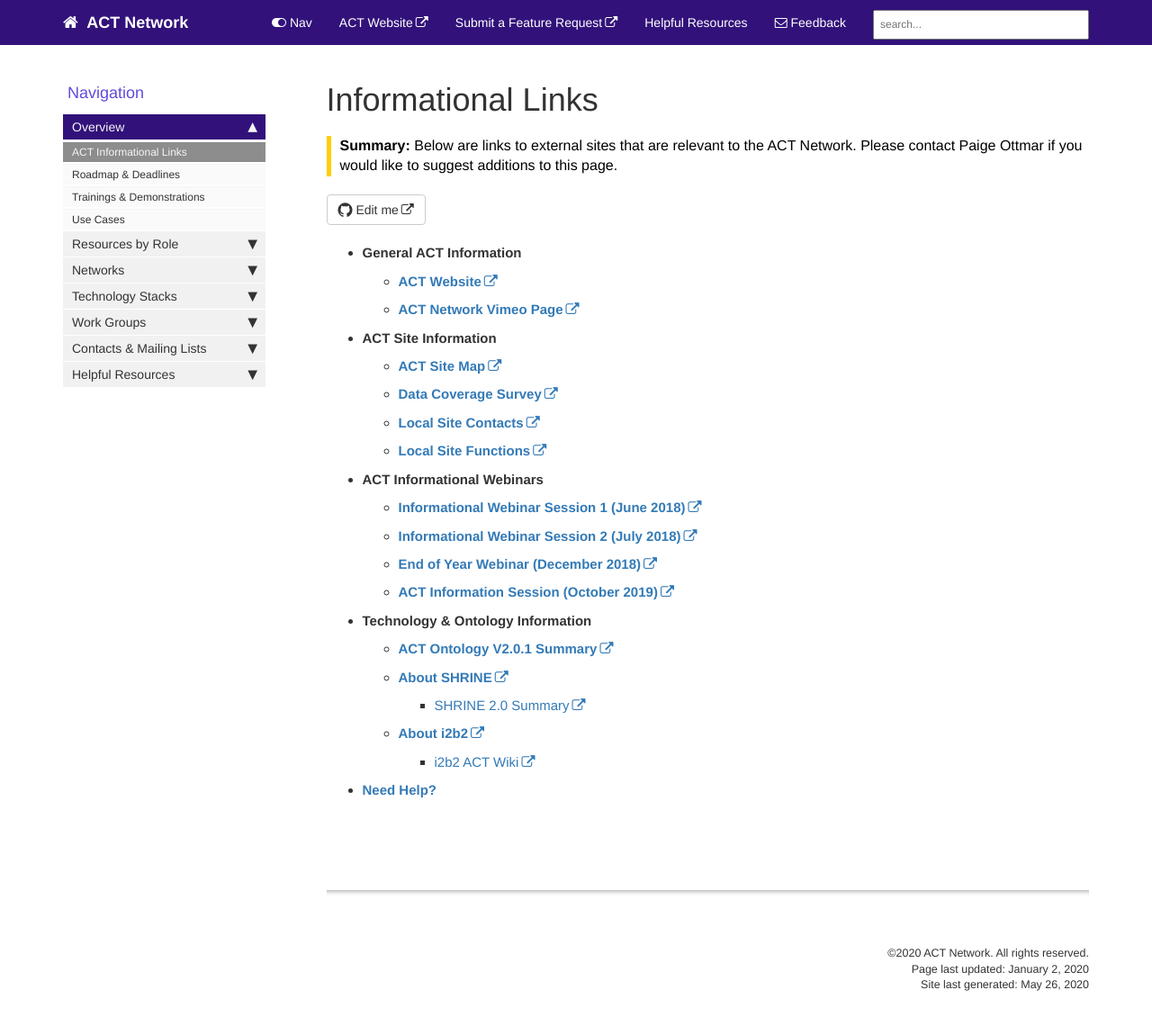
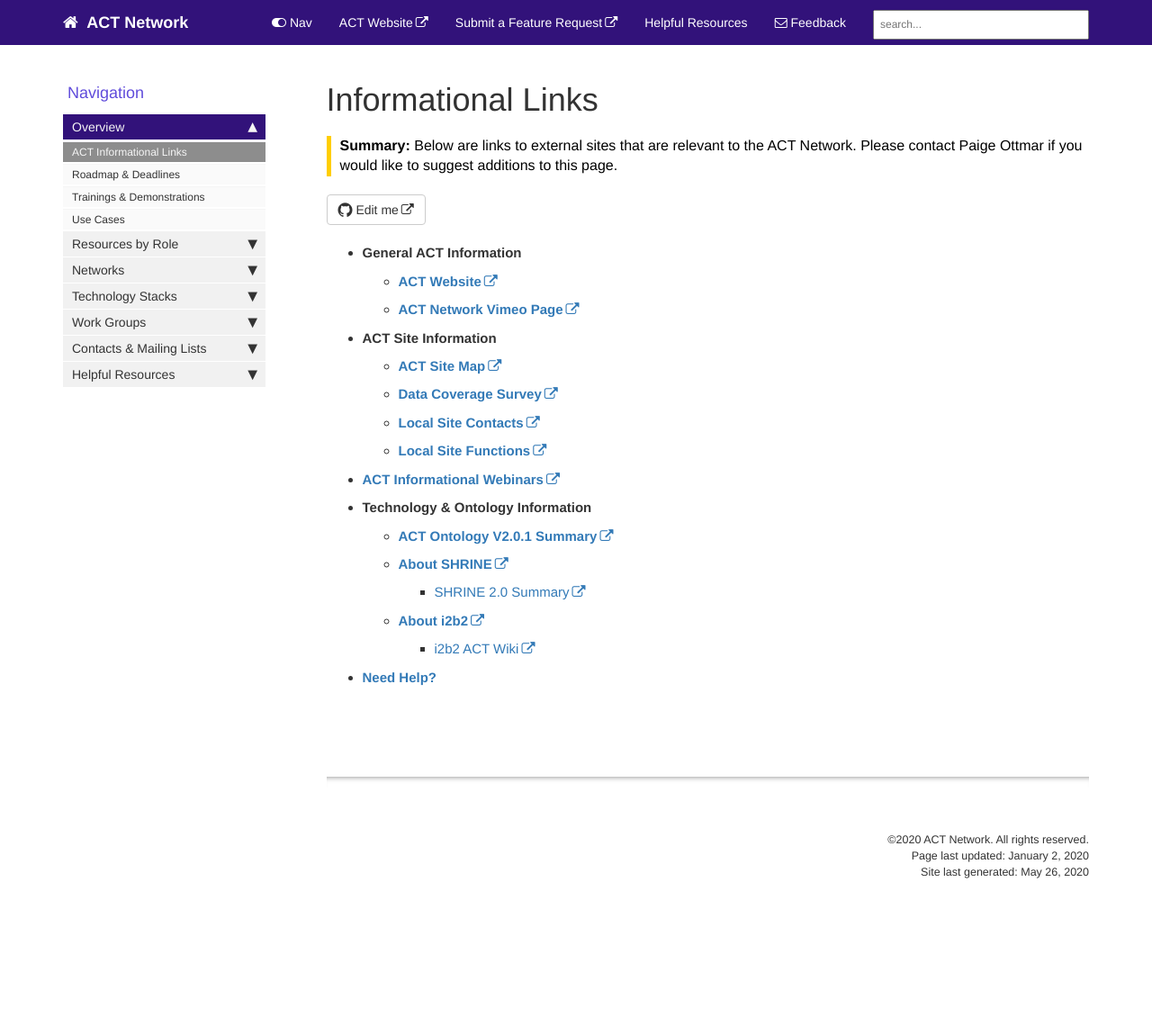
Before and after one commit to dbmi-pitt/ACT-Network, a Jekyll site: the page built from pages/mydoc/informational_links.md, in a window 1280 px wide and 1164 px high. Shown: the top 1140 px of the window at 90% size. Built offline with Jekyll 4.4.1, drawn with Linux system fonts in a browser that asks for light colours; comment, search, counter and statistics services are not loaded.

Commit message:
Update informational_links.md

```diff
--- a/pages/mydoc/informational_links.md
+++ b/pages/mydoc/informational_links.md
@@ -18,11 +18,7 @@
   * [**Local Site Contacts**](https://www.actnetwork.us/national/act-local-landing-pages-46EU-1434P4.html)
   * [**Local Site Functions**](https://docs.google.com/spreadsheets/d/1-PkGdRpKXdT_NjzBMmUMBtD7DACM00bpgFei4c3W4GQ/edit?usp=sharing)
 
-* **ACT Informational Webinars**
-  * [**Informational Webinar Session 1 (June 2018)**](https://www.youtube.com/watch?v=NMJG9_Vi0PE&feature=youtu.be)
-  * [**Informational Webinar Session 2 (July 2018)**](https://www.youtube.com/watch?v=OtX7ECRW_VY&feature=youtu.be)
-  * [**End of Year Webinar (December 2018)**](https://www.youtube.com/watch?v=UKMIQyYRl_w&feature=youtu.be)
-  * [**ACT Information Session (October 2019)**](https://vimeo.com/373214480)
+* [**ACT Informational Webinars**](https://dbmi-pitt.github.io/ACT-Network/trainings.html#act-informational-webinars)
 
 * **Technology & Ontology Information**
   * [**ACT Ontology V2.0.1 Summary**](https://www.actnetwork.us/Global/FileLib/PDFs/ACT_ONTOLOGY_V2.0.1_final.pdf)
```
